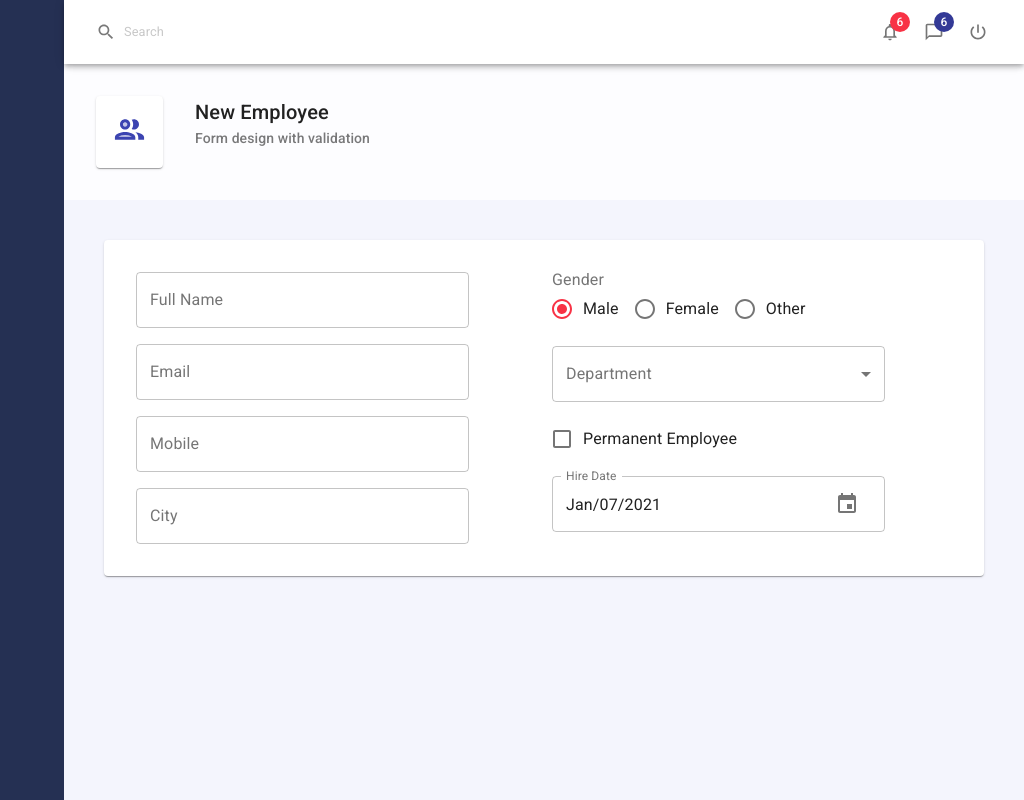
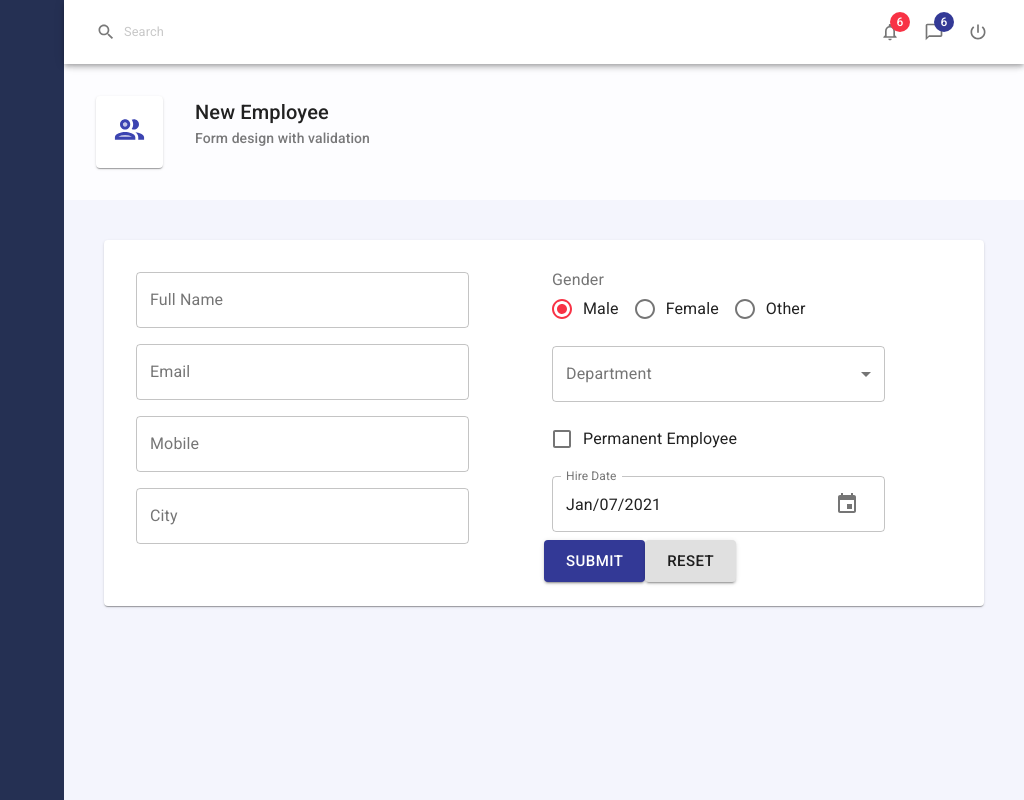
Before and after one commit to Vinoth6194/react_matui, a React (Create React App) app: page / in a window 1280 px wide. Shown: the whole page, without its empty margins (256-1280 px from the left). Built offline with nearby package versions, Linux system fonts and the light colour scheme.

Commit message:
buttons displayed

```diff
--- /dev/null
+++ b/src/components/controls/Button.js
@@ -0,0 +1,19 @@
+import React from "react";
+import { Button as MuiButton } from "@material-ui/core";
+
+function Button(props) {
+  const { text, size, color, variant, onClick, ...other } = props;
+  return (
+    <MuiButton
+      variant={variant || "contained"}
+      size={size || "large"}
+      color={color || "primary"}
+      onClick={onClick}
+      {...other}
+    >
+      {text}
+    </MuiButton>
+  );
+}
+
+export default Button;
--- a/src/components/controls/Controls.js
+++ b/src/components/controls/Controls.js
@@ -3,6 +3,7 @@ import RadioGroup from "./RadioGroup";
 import Select from "./Select";
 import CheckBox from "./CheckBox";
 import DatePicker from "./DatePicker";
+import Button from "./Button";
 
 const Controls = {
   Input,
@@ -10,6 +11,7 @@ const Controls = {
   Select,
   CheckBox,
   DatePicker,
+  Button,
 };
 
 export default Controls;
--- a/src/pages/Employees/EmployeeForm.js
+++ b/src/pages/Employees/EmployeeForm.js
@@ -81,6 +81,10 @@ function EmployeeForm() {
             value={values.hireDate}
             onChange={handleInputChange}
           ></Controls.DatePicker>
+          <div>
+            <Controls.Button type="submit" text="Submit" />
+            <Controls.Button text="Reset" color="default" />
+          </div>
         </Grid>
       </Grid>
     </Form>
```
